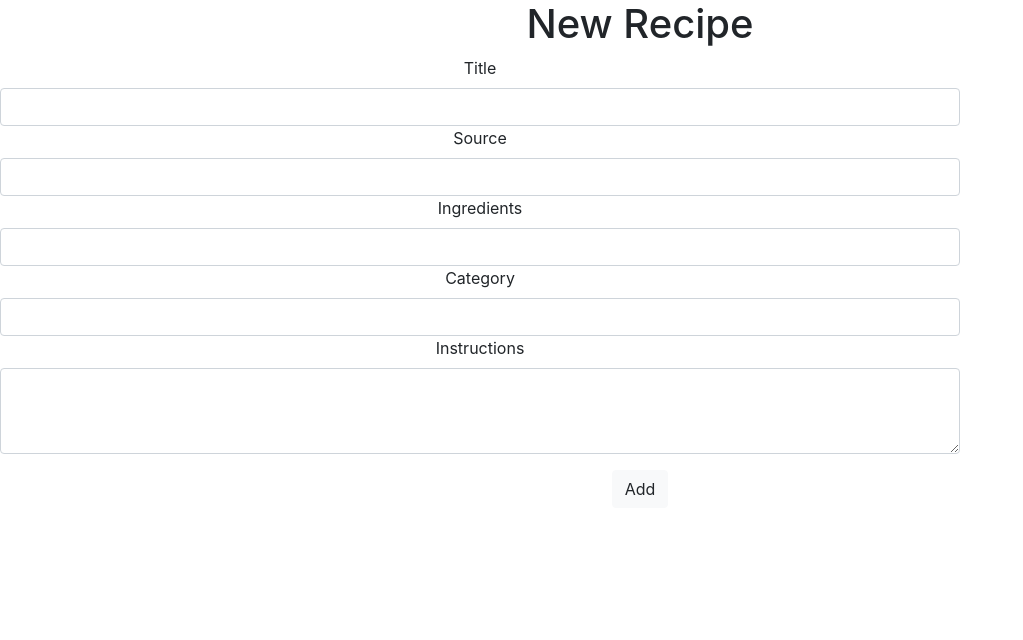
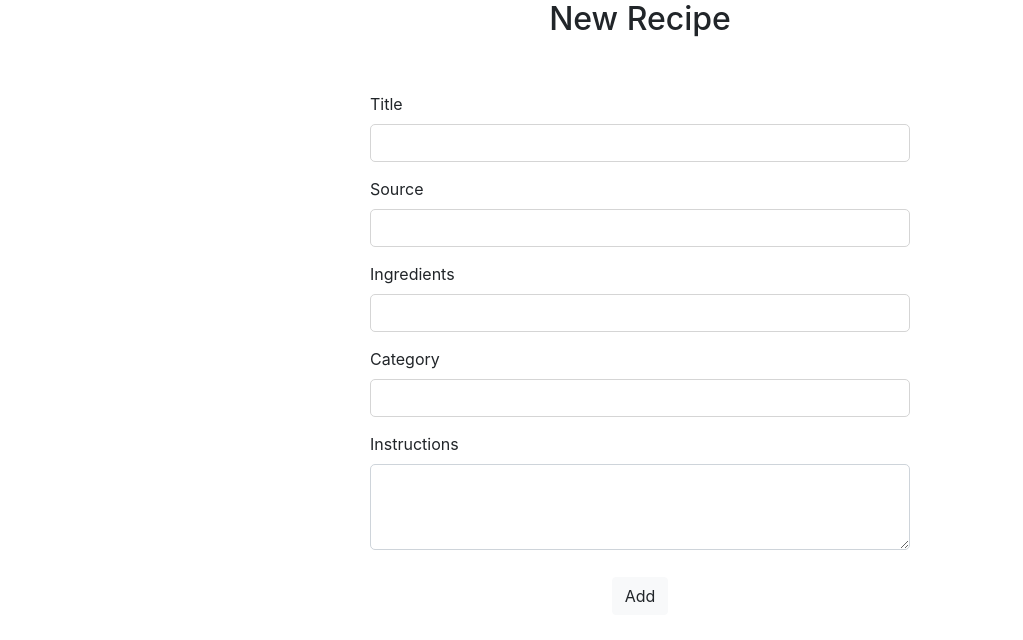
Before and after one commit to ft-secret-recipes-1/front-end, a React (Create React App) app in the folder secret-recipes-front-end/: page / in a window 1280 px wide. Shown: the top 640 px of the page, without its empty margins (0-1023 px from the left). Built offline with nearby package versions, Linux system fonts and the light colour scheme.

Commit message:
styled form

```diff
--- a/secret-recipes-front-end/package.json
+++ b/secret-recipes-front-end/package.json
@@ -6,11 +6,15 @@
     "@testing-library/jest-dom": "^5.12.0",
     "@testing-library/react": "^11.2.7",
     "@testing-library/user-event": "^12.8.3",
+    "axios": "^0.21.1",
     "bootstrap": "^4.6.0",
     "react": "^17.0.2",
     "react-bootstrap": "^1.6.0",
     "react-dom": "^17.0.2",
+    "react-router": "^5.2.0",
     "react-scripts": "4.0.3",
+    "reactstrap": "^8.9.0",
+    "styled-components": "^5.3.0",
     "web-vitals": "^1.1.2"
   },
   "scripts": {
--- a/secret-recipes-front-end/src/components/AddRecipe.js
+++ b/secret-recipes-front-end/src/components/AddRecipe.js
@@ -1,5 +1,21 @@
 import React, { useState } from "react";
-import Button from "react-bootstrap/Button";
+// import Button from "react-bootstrap/Button";
+import { Container, Row, Col, Button } from "reactstrap";
+import styled from "styled-components";
+
+//Styled Components
+const FormContainer = styled.div`
+  margin-top: 10%;
+  width: 100%;
+`;
+
+const Input = styled.input`
+  width: 100%;
+  padding: 6px 10px;
+  border: 1px solid #d5d5d5;
+  border-radius: 5px;
+  margin-bottom: 15px;
+`;
 
 const initialState = {
   title: "",
@@ -21,13 +37,19 @@ const AddRecipe = () => {
     e.preventDefault();
   };
   return (
-    <div>
-      <h1>New Recipe</h1>
+    <Container>
+      <Row>
+        <Col xs="12" md={{ size: 6, offset: 3 }}>
+          <h2>New Recipe</h2>
+          <FormContainer>
             <form onSubmit={onSubmit}>
-        <div className="form-group w-75">
-          <label htmlFor="title">Title</label>
-
-          <input
+              <label
+                htmlFor="title"
+                style={{ display: "block", textAlign: "left" }}
+              >
+                Title
+              </label>
+              <Input
                 name="title"
                 value={recipeData.title}
                 onChange={changeHandler}
@@ -35,9 +57,14 @@ const AddRecipe = () => {
                 id="title"
               />
 
-          <label htmlFor="source">Source</label>
+              <label
+                htmlFor="source"
+                style={{ display: "block", textAlign: "left" }}
+              >
+                Source
+              </label>
 
-          <input
+              <Input
                 name="source"
                 value={recipeData.source}
                 onChange={changeHandler}
@@ -45,9 +72,14 @@ const AddRecipe = () => {
                 id="source"
               />
 
-          <label htmlFor="ingredients">Ingredients</label>
+              <label
+                htmlFor="ingredients"
+                style={{ display: "block", textAlign: "left" }}
+              >
+                Ingredients
+              </label>
 
-          <input
+              <Input
                 name="ingredients"
                 value={recipeData.ingredients}
                 onChange={changeHandler}
@@ -55,9 +87,14 @@ const AddRecipe = () => {
                 id="ingredients"
               />
 
-          <label htmlFor="category">Category</label>
+              <label
+                htmlFor="category"
+                style={{ display: "block", textAlign: "left" }}
+              >
+                Category
+              </label>
 
-          <input
+              <Input
                 name="category"
                 value={recipeData.category}
                 onChange={changeHandler}
@@ -65,7 +102,12 @@ const AddRecipe = () => {
                 id="category"
               />
 
-          <label htmlFor="instructions">Instructions</label>
+              <label
+                htmlFor="instructions"
+                style={{ display: "block", textAlign: "left" }}
+              >
+                Instructions
+              </label>
               <textarea
                 name="instructions"
                 value={recipeData.instructions}
@@ -73,11 +115,17 @@ const AddRecipe = () => {
                 className="form-control"
                 id="instructions"
                 rows="3"
+                style={{ borderRadius: "5px" }}
               />
-        </div>
-        <Button className="btn btn-light">Add</Button>
+
+              <Button style={{ marginTop: "5%" }} className="btn btn-light">
+                Add
+              </Button>
             </form>
-    </div>
+          </FormContainer>
+        </Col>
+      </Row>
+    </Container>
   );
 };
 
```
Also changed, not shown: 1 other file (tests, documents, lock files or other folders). Lines whose indentation alone changed are shown as unchanged.
